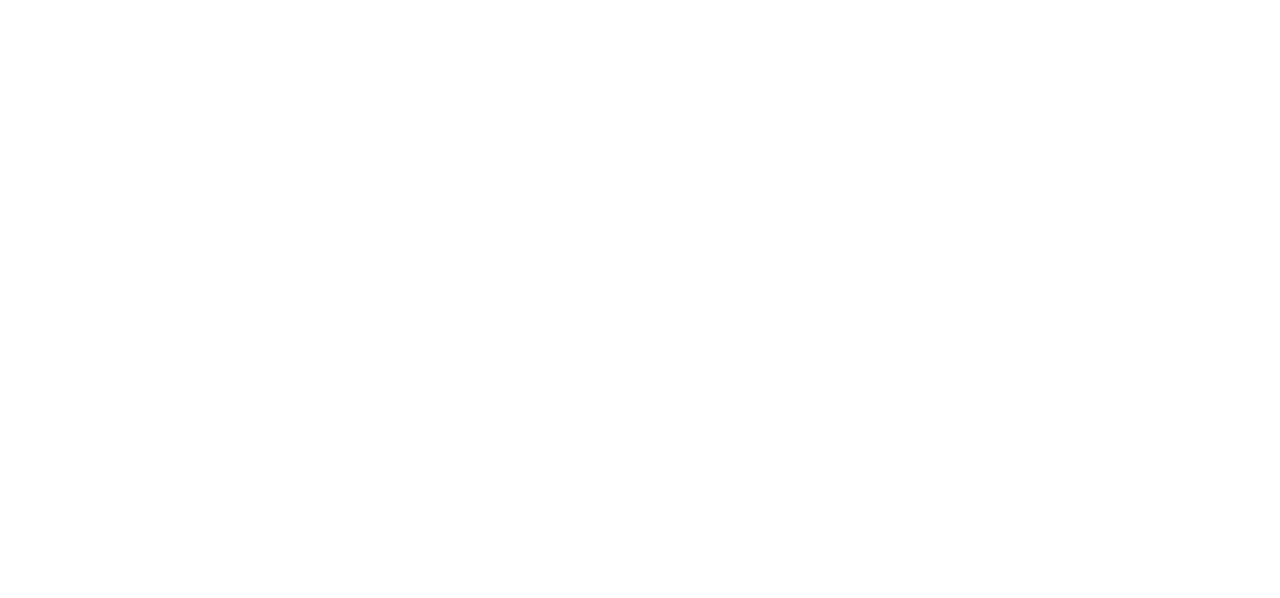
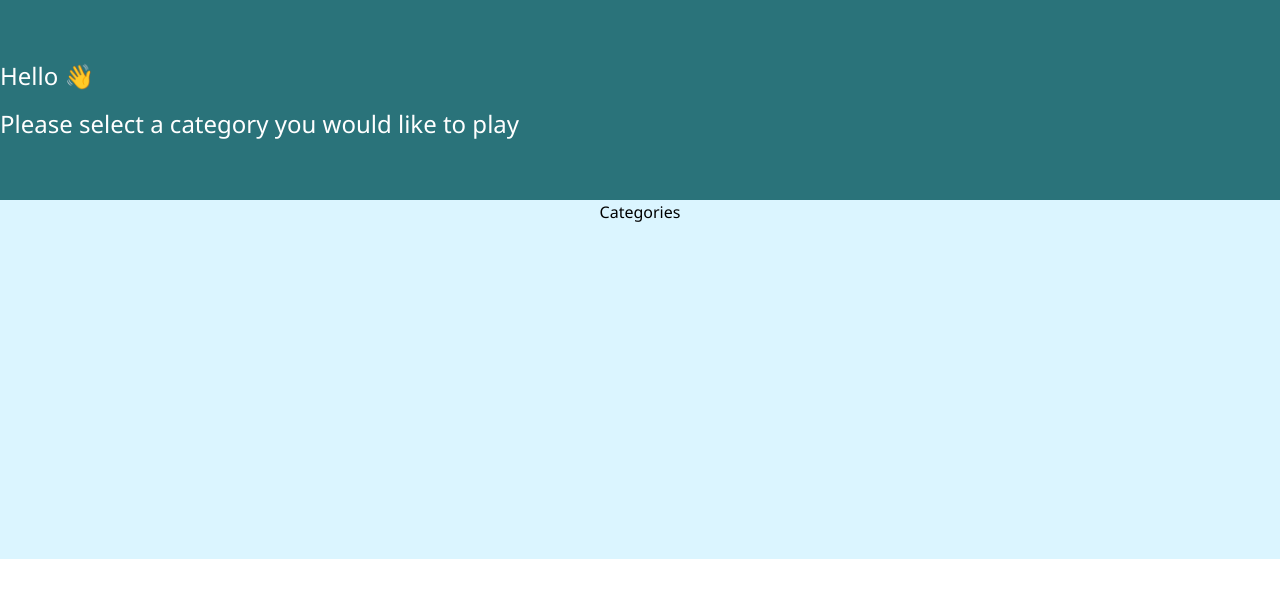
Before and after one commit to JUSTTNZ/Quiznest, a React (Vite) app: page /home in a window 1280 px wide. Before the commit this address had no page. Shown: the top 598 px of the page. Built offline with nearby package versions, Linux system fonts and the light colour scheme.

Commit message:
billie was here

```diff
--- a/package.json
+++ b/package.json
@@ -28,6 +28,6 @@
     "globals": "^15.9.0",
     "postcss": "^8.4.47",
     "postcss-cli": "^11.0.0",
-    "vite": "^5.4.8"
+    "vite": "^5.4.9"
   }
 }
--- a/src/App.jsx
+++ b/src/App.jsx
@@ -1,20 +1,18 @@
-import { useState } from 'react'
+
 import './App.css'
 import { BrowserRouter as Router ,Routes ,Route } from 'react-router-dom'
-import Home from './pages/Home'
-import Subject from './pages/Subject'
+import { Home } from './pages/Home'
+import Login from './pages/Login'
 
 function App() {
-  const [count, setCount] = useState(()=> {
 
-  })
 
   return (
     <>
       <Router>
         <Routes>
-          <Route path='/' element={<Home/>} />
-          <Route path='/subject' element={<Subject/>}/>
+          <Route path='/' element={<Login/>} />
+          <Route path='/home' element={<Home/>}/>
         </Routes>
       </Router>
     </>
--- /dev/null
+++ b/src/pages/Categories.jsx
@@ -0,0 +1,11 @@
+
+export const Categories = () => {
+    return(
+        <div className='  bg-[#dbf5ff] w-full h-[359px] '>
+            <div className="container mx-auto">
+                <h3 className="text-black text-center">Categories</h3>
+            </div>
+
+      </div>
+    )
+}
--- /dev/null
+++ b/src/pages/Hello.jsx
@@ -0,0 +1,8 @@
+export const Hello = () => {
+    return(
+        <div className=' flex flex-col justify-center gap-4 bg-background w-full h-[200px] text-white text-2xl '>
+        <p className=''>Hello 👋</p>
+        <p>Please select a category you would like to play</p>
+      </div>
+    )
+}
--- a/src/pages/Home.jsx
+++ b/src/pages/Home.jsx
@@ -1,66 +1,13 @@
-import React, { useState } from 'react'
-import { useNavigate } from 'react-router-dom';
-const Home = () => {
+import { Categories } from "./Categories"
+import { Hello } from "./Hello"
 
-    const [bgColor, setBgColor] = useState('bg-white');
-    const [inputValue, setInputValue] = useState('');
-    const [error, setError] = useState(false)
 
-    const handleInputChange = (e) => {
-      setInputValue(e.target.value);
-      setError(false)
-    }
-
-    const handleSubmit = () => {
-
-    }
-
-    const handleFocus = () => {
-        setBgColor('bg-background')
-    }
-
-    const handleOnBlur = () => {
-        setBgColor('bg-background')
-    }
-
-    const navigate = useNavigate();
-
-    const navigateToSubjectPage = () => {
-      if(inputValue.trim() === '') {
-        setError(true)
-      }
-      else {
-        alert(`welcome ${inputValue.toUpperCase}`)
-      }
-
-      navigate('/subject')
-    }
+export const Home = () => {
   return (
     <>
-      <div className='bg-background h-screen flex items-center justify-center cursor-pointer font-sans'>
-        <div className='bg-primary flex flex-col max-w-full p-8 rounded gap-8'>
-            <h2 className='font-bold font-sans leading-loose text-2xl text-background'>Enter your name to begin </h2>
-            <input
-             type="text"
-             name="name"
-             value={inputValue}
-             onChange={handleInputChange}
-             placeholder='Type your name here'
-             className=' text-center font-sans text-gray-700 p-2 rounded-full focus:outline-none border border-gray-300'
-             onFocus={handleFocus}
-             onBlur={handleOnBlur}
-             />
-            {error && <p className='text-red-500 mt-2'>Name cannot be empty!</p>}
-            <div className='flex justify-center '>
-                <button
-                onClick={navigateToSubjectPage}
-                disabled={inputValue.trim() === ''}
-                className='bg-background py-2 px-8 text-white font-sans font-bold text-lg rounded transition transform duration-300 active:bg-yellow-700 active:scale-95'>Start Playing</button>
-            </div>
-        </div>
-      </div>
-    </>
+ <Hello />
+ <Categories />
+ </>
+
   )
 }
-
-export default Home
--- /dev/null
+++ b/src/pages/Login.jsx
@@ -0,0 +1,67 @@
+/* eslint-disable no-unused-vars */
+import { useState} from 'react';
+import { useNavigate,  } from 'react-router-dom';
+const Login = () => {
+
+    const [bgColor, setBgColor] = useState('bg-white');
+    const [inputValue, setInputValue] = useState('');
+    const [error, setError] = useState(false)
+
+    const handleInputChange = (e) => {
+      setInputValue(e.target.value);
+      setError(false)
+    }
+
+    const handleSubmit = () => {
+
+    }
+
+    const handleFocus = () => {
+        setBgColor('bg-background')
+    }
+
+    const handleOnBlur = () => {
+        setBgColor('bg-background')
+    }
+
+    const navigate = useNavigate();
+
+    const navigateToSubjectPage = () => {
+      if(inputValue.trim() === '') {
+        setError(true)
+      }
+      else {
+        alert(`welcome ${inputValue.toUpperCase}`)
+      }
+
+      navigate('/home')
+    }
+  return (
+    <>
+      <div className='bg-background h-screen flex items-center justify-center cursor-pointer font-sans'>
+        <div className='bg-primary flex flex-col max-w-full p-8 rounded gap-8'>
+            <h2 className='font-bold font-sans leading-loose text-2xl text-background'>Enter your name to begin </h2>
+            <input
+             type="text"
+             name="name"
+             value={inputValue}
+             onChange={handleInputChange}
+             placeholder='Type your name here'
+             className=' text-center font-sans text-gray-700 p-2 rounded-full focus:outline-none border border-gray-300'
+             onFocus={handleFocus}
+             onBlur={handleOnBlur}
+             />
+            {error && <p className='text-red-500 mt-2'>Name cannot be empty!</p>}
+            <div className='flex justify-center '>
+                <button
+                onClick={navigateToSubjectPage}
+                disabled={inputValue.trim() === ''}
+                className='bg-background py-2 px-8 text-white font-sans font-bold text-lg rounded transition transform duration-300 active:bg-yellow-700 active:scale-95'>Start Playing</button>
+            </div>
+        </div>
+      </div>
+    </>
+  )
+}
+
+export default Login
--- a/src/pages/Subject.jsx
+++ /dev/null
@@ -1,14 +0,0 @@
-import React from 'react'
-
-const Subject = () => {
-  return (
-    <>
-      <div className=' flex flex-col justify-center gap-4 bg-background w-full h-[200px] text-white text-2xl '>
-        <p className=''>Hello 👋</p>
-        <p>Please select a category you would like to play</p>
-      </div>
-    </>
-  )
-}
-
-export default Subject
```
Also changed, not shown: 1 other file (tests, documents, lock files or other folders).
